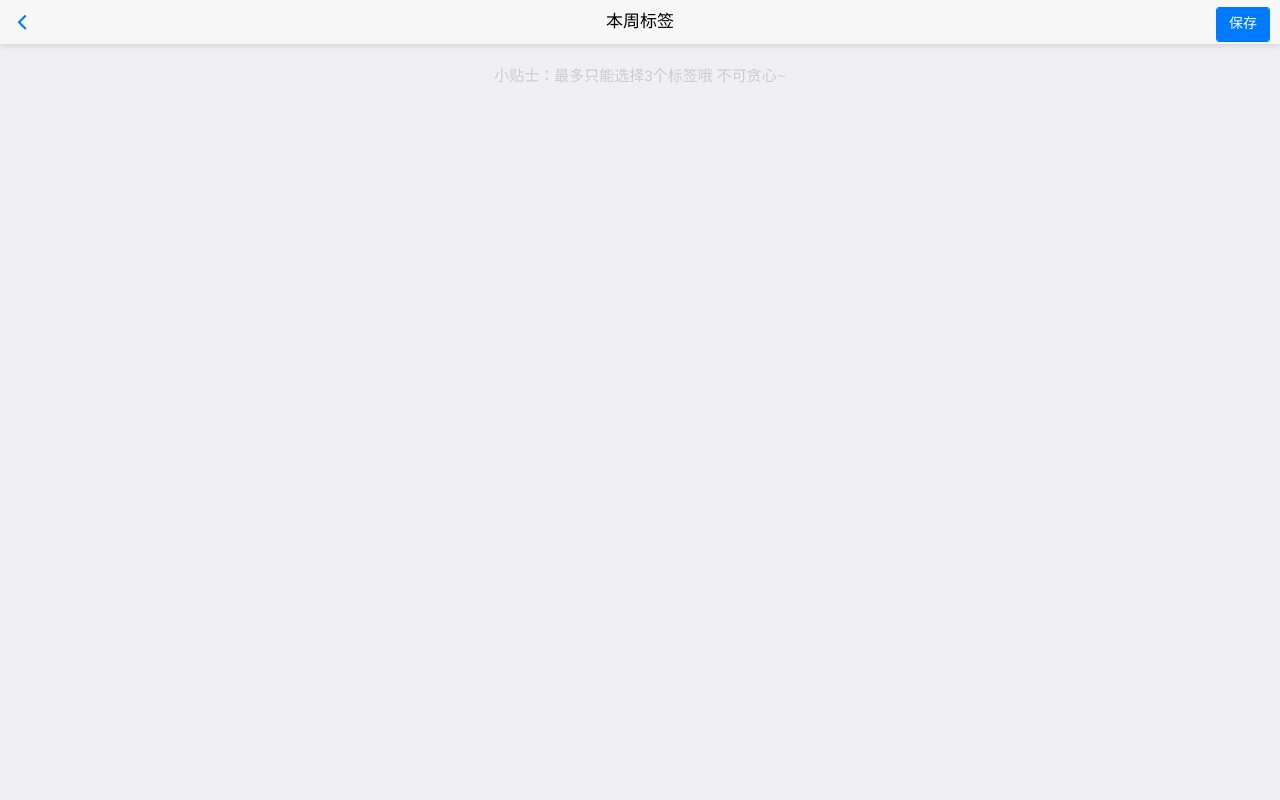
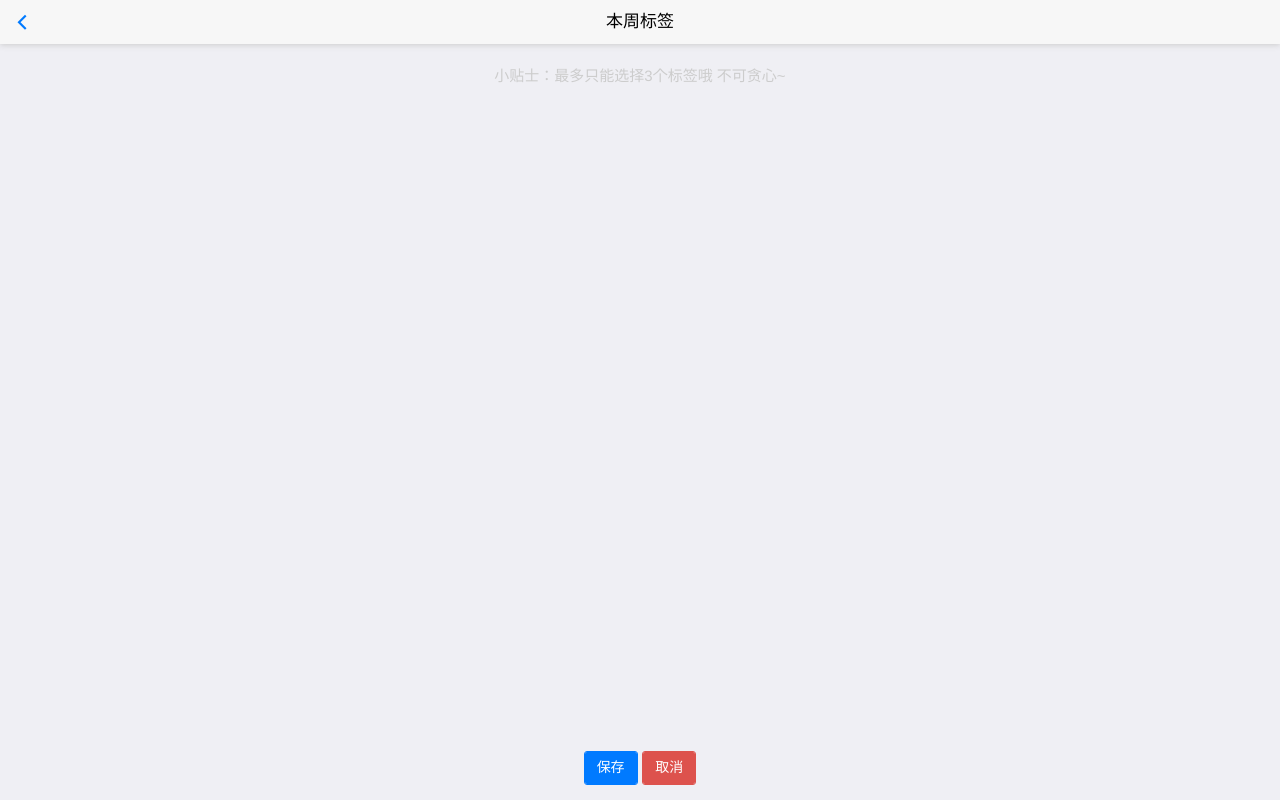
Before and after one commit to giraffe28/sevenDaysUI, a plain HTML site: page html/ll_addTags.html in a window 1280 px wide. Drawn offline with Linux system fonts and the light colour scheme.

Commit message:
修改“添加本周标签”界面

```diff
--- a/html/ll_addTags.html
+++ b/html/ll_addTags.html
@@ -10,7 +10,7 @@
 
 	<body>
 		<header class="mui-bar mui-bar-nav ">
-			<button id="save" type="button" class="mui-btn mui-btn-primary mui-pull-right" >保存</button>
+
 			<a href="ll_personalCenter.html" class="mui-action-back mui-icon mui-icon-left-nav mui-pull-left"></a>
 			<h1 class="mui-title ">本周标签</h1>
 		</header>
@@ -34,6 +34,10 @@
 				</form>
 			</div>
 		</div>
+		<div class="mui-button-row"  style="position:fixed; bottom:15px;width:100%;">
+			<button type="button" class="mui-btn mui-btn-primary" id="save" >保存</button>
+			<button type="button" class="mui-btn mui-btn-danger" id="cancel">取消</button>
+		</div>
 		<script src="../js/crb_app.js"></script>
 		<script src="../js/mui.min.js"></script>
 		<script src="../js/ll_addTags.js"></script>
--- a/js/ll_addTags.js
+++ b/js/ll_addTags.js
@@ -48,6 +48,9 @@ mui.plusReady(function() {
 			mui.toast('保存失败啦=.= 最多只能选择三个哦！');
 		}
 	})
+	document.getElementById("cancel").addEventListener("tap",function(){
+		mui.back();
+	});
 });
 
 //从后台获取标签，渲染页面
```
